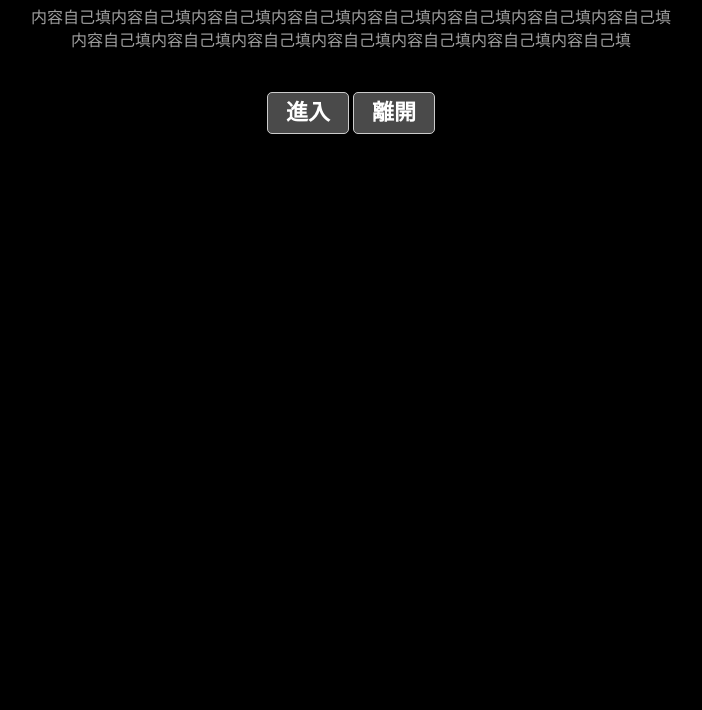
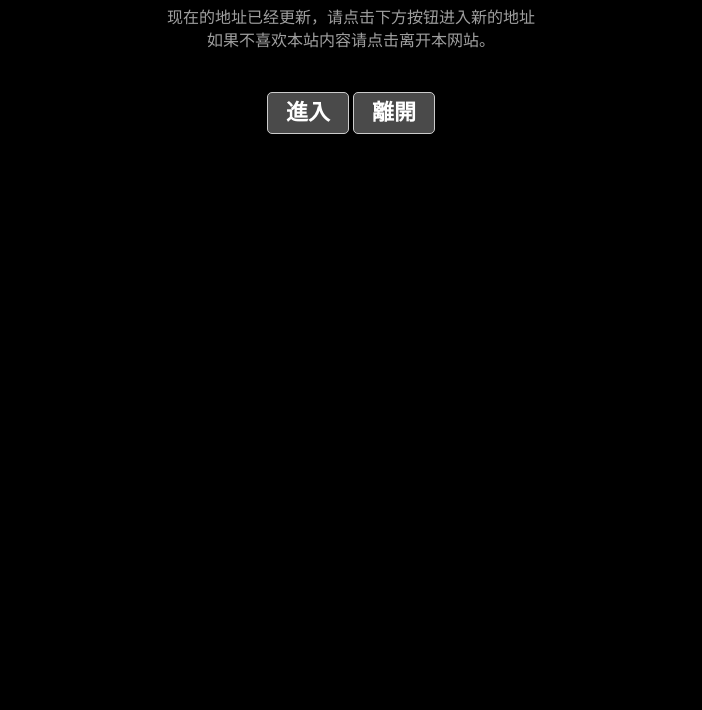
Before and after one commit to liyhong/liyhong.github.io, a plain HTML site: page index.html in a window 1280 px wide. Shown: the part 90-800 px from the top of the page, without its empty margins (289-991 px from the left). Drawn offline with Linux system fonts and the light colour scheme.

Commit message:
Update index.html

```diff
--- a/index.html
+++ b/index.html
@@ -28,7 +28,7 @@ a{color: #fff; text-decoration: none;}
 <div>
 <h1><span style="color:red">手机看片神器</span></h1>
 <p class="statement">
-内容自己填内容自己填内容自己填内容自己填内容自己填内容自己填内容自己填内容自己填<br>内容自己填内容自己填内容自己填内容自己填内容自己填内容自己填内容自己填
+现在的地址已经更新，请点击下方按钮进入新的地址<br>如果不喜欢本站内容请点击离开本网站。
 </p>
 <div class="site">
 	<div class="zhu">
```
